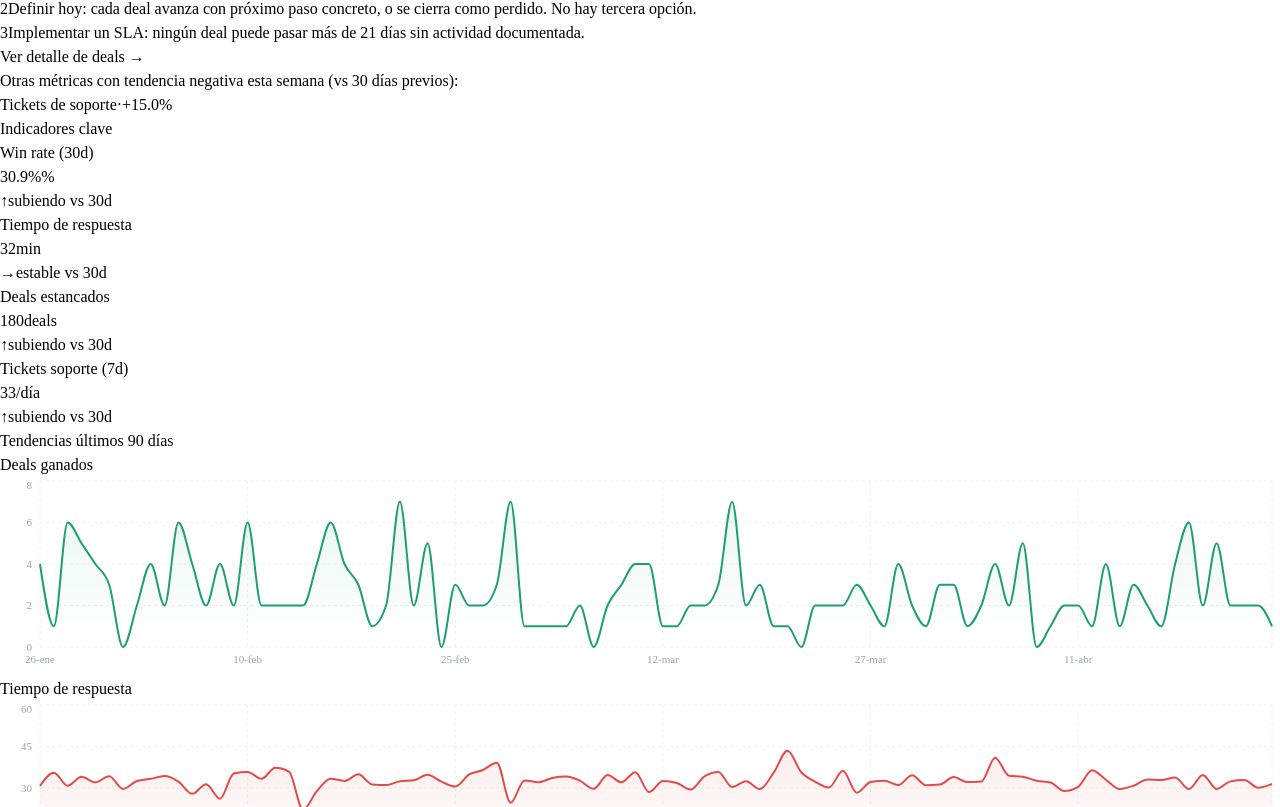
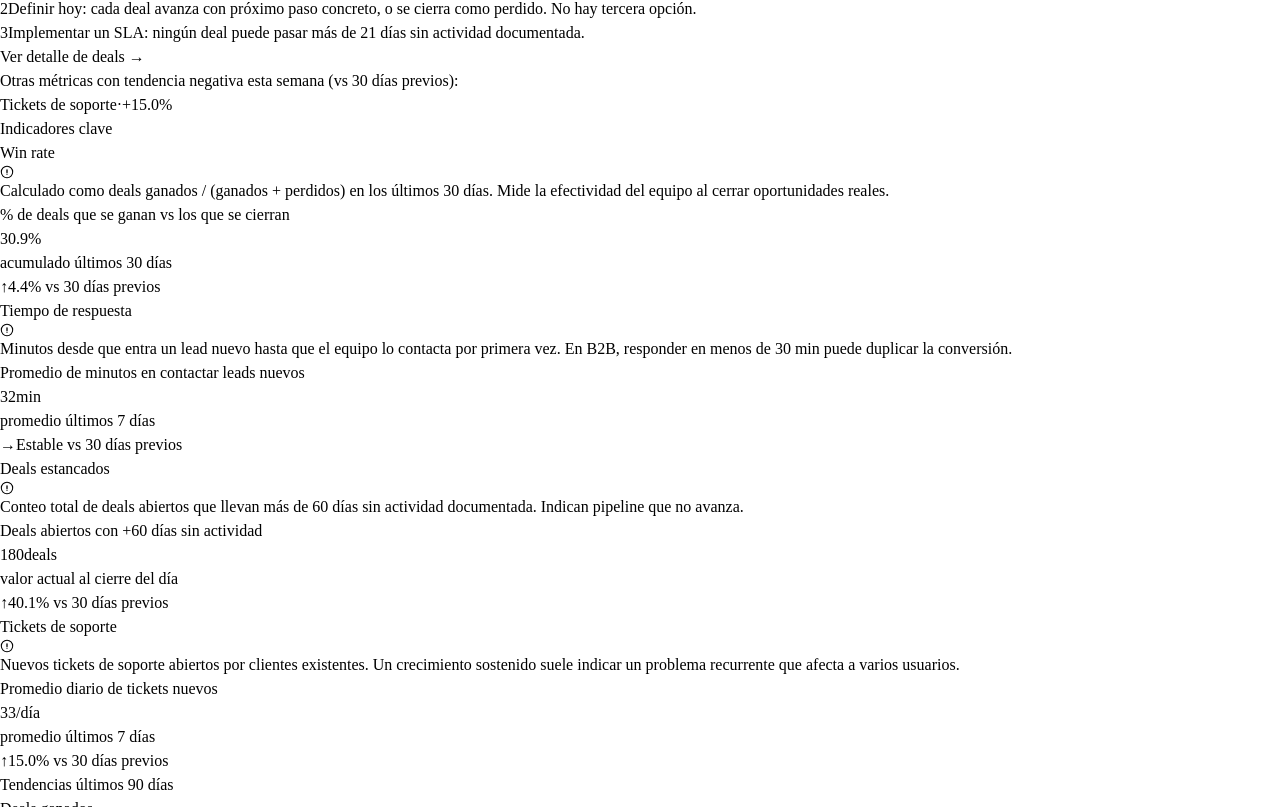
Before and after one commit to DanielOteroU/palvi-dashboard, a React (Vite) app: page / in a window 1280 px wide. Shown: the part 733-1540 px from the top of the page. Built offline with nearby package versions, Linux system fonts and the light colour scheme.

Commit message:
feat: self-explanatory KPI cards with descriptions, periods and tooltips

```diff
--- a/src/components/KPICard.tsx
+++ b/src/components/KPICard.tsx
@@ -1,5 +1,5 @@
-import { isTrendGood } from '../utils/dataUtils'
-import type { MetricMeta } from '../types/metrics'
+import { isTrendGood, getDeltaPct } from '../utils/dataUtils'
+import type { MetricMeta, DayEntry } from '../types/metrics'
 
 interface KPICardProps {
   label: string
@@ -7,28 +7,44 @@ interface KPICardProps {
   unit: string
   trend: 'up' | 'down' | 'neutral'
   direction: MetricMeta['direction']
+  description: string
+  period: string
+  tooltip: string
+  days?: DayEntry[]
+  metricKey?: keyof DayEntry['metrics']
 }
 
-export default function KPICard({ label, value, unit, trend, direction }: KPICardProps) {
+export default function KPICard({
+  label,
+  value,
+  unit,
+  trend,
+  direction,
+  description,
+  period,
+  tooltip,
+  days,
+  metricKey,
+}: KPICardProps) {
   const good = isTrendGood(trend, direction)
 
   const trendColor =
-    good === true ? 'text-emerald-500' :
-    good === false ? 'text-red-500' :
-    'text-gray-400'
-
-  const trendBg =
-    good === true ? 'bg-emerald-50 border-emerald-200' :
-    good === false ? 'bg-red-50 border-red-200' :
-    'bg-gray-50 border-gray-200'
+    good === true ? 'bg-emerald-50 border-emerald-200 text-emerald-700' :
+    good === false ? 'bg-red-50 border-red-200 text-red-700' :
+    'bg-gray-50 border-gray-200 text-gray-600'
 
   const trendArrow =
     trend === 'up' ? '↑' :
     trend === 'down' ? '↓' : '→'
 
-  const trendLabel =
-    trend === 'up' ? 'subiendo' :
-    trend === 'down' ? 'bajando' : 'estable'
+  const deltaPct = days && metricKey ? getDeltaPct(days, metricKey) : null
+
+  const trendText = () => {
+    if (trend === 'neutral') return 'Estable vs 30 días previos'
+    if (deltaPct === null) return `${trend === 'up' ? 'Subiendo' : 'Bajando'} vs 30 días previos`
+    const absPct = Math.abs(deltaPct).toFixed(1)
+    return `${absPct}% vs 30 días previos`
+  }
 
   const displayValue = value === null
     ? '—'
@@ -37,18 +53,42 @@ export default function KPICard({ label, value, unit, trend, direction }: KPICar
       : `${Math.round(value)}`
 
   return (
-    <div className="bg-white rounded-2xl border border-gray-200/60 p-5 flex flex-col gap-3 shadow-[0_1px_3px_0_rgba(0,0,0,0.04),0_4px_12px_-2px_rgba(0,0,0,0.04)] hover:shadow-[0_2px_6px_0_rgba(0,0,0,0.06),0_8px_24px_-4px_rgba(0,0,0,0.06)] transition-shadow">
-      <span className="text-xs font-medium text-gray-400 uppercase tracking-wide">{label}</span>
-      <div className="flex items-end gap-2">
-        <span className="text-3xl font-semibold text-gray-900">{displayValue}</span>
-        {value !== null && (
-          <span className="text-sm text-gray-400 mb-1">{unit}</span>
+    <div className="bg-white rounded-2xl border border-gray-200/60 p-[18px] shadow-[0_1px_3px_0_rgba(0,0,0,0.04),0_4px_12px_-2px_rgba(0,0,0,0.04)] hover:shadow-[0_2px_6px_0_rgba(0,0,0,0.06),0_8px_24px_-4px_rgba(0,0,0,0.06)] transition-shadow">
+
+      <div className="flex items-start justify-between gap-2 mb-1">
+        <span className="text-[11px] font-semibold text-gray-500 uppercase tracking-wider leading-snug">
+          {label}
+        </span>
+        <div className="relative group flex-shrink-0">
+          <svg width="14" height="14" viewBox="0 0 16 16" fill="none" className="text-gray-400 cursor-help mt-0.5">
+            <circle cx="8" cy="8" r="6.5" stroke="currentColor" strokeWidth="1.2"/>
+            <path d="M8 5.5v3M8 10.5v.01" stroke="currentColor" strokeWidth="1.5" strokeLinecap="round"/>
+          </svg>
+          <div className="absolute right-0 top-6 w-56 bg-gray-900 text-white text-xs rounded-lg px-3 py-2 opacity-0 group-hover:opacity-100 transition-opacity pointer-events-none z-20 shadow-lg leading-relaxed">
+            {tooltip}
+          </div>
+        </div>
+      </div>
+
+      <p className="text-[11px] text-gray-400 leading-snug mb-3.5">
+        {description}
+      </p>
+
+      <div className="flex items-baseline gap-1.5 mb-1">
+        <span className="text-[28px] font-semibold text-gray-900 leading-none">
+          {displayValue}
+        </span>
+        {value !== null && unit !== '%' && (
+          <span className="text-sm text-gray-400">{unit}</span>
         )}
       </div>
-      <div className={`inline-flex items-center gap-1 px-2 py-1 rounded-full border text-xs font-medium w-fit ${trendBg} ${trendColor}`}>
+
+      <p className="text-[10px] text-gray-400 italic mb-3">{period}</p>
+
+      <span className={`inline-flex items-center gap-1 px-2 py-1 rounded-full border text-[11px] font-medium ${trendColor}`}>
         <span>{trendArrow}</span>
-        <span>{trendLabel} vs 30d</span>
-      </div>
+        <span>{trendText()}</span>
+      </span>
     </div>
   )
 }
--- a/src/utils/dataUtils.ts
+++ b/src/utils/dataUtils.ts
@@ -71,9 +71,14 @@ export function getKPIs(dataset: DatasetData) {
     winRate: {
       value: calcWinRate(last30),
       trend: getTrend(days, 'deals_won'),
-      label: 'Win rate (30d)',
+      label: 'Win rate',
       unit: '%',
       direction: 'higher_is_better' as const,
+      description: '% de deals que se ganan vs los que se cierran',
+      period: 'acumulado últimos 30 días',
+      tooltip: 'Calculado como deals ganados / (ganados + perdidos) en los últimos 30 días. Mide la efectividad del equipo al cerrar oportunidades reales.',
+      days,
+      metricKey: 'deals_won' as const,
     },
     responseTime: {
       value: average(getMetricValues(last7, 'avg_response_time_min')),
@@ -81,6 +86,11 @@ export function getKPIs(dataset: DatasetData) {
       label: 'Tiempo de respuesta',
       unit: 'min',
       direction: 'lower_is_better' as const,
+      description: 'Promedio de minutos en contactar leads nuevos',
+      period: 'promedio últimos 7 días',
+      tooltip: 'Minutos desde que entra un lead nuevo hasta que el equipo lo contacta por primera vez. En B2B, responder en menos de 30 min puede duplicar la conversión.',
+      days,
+      metricKey: 'avg_response_time_min' as const,
     },
     staleDeals: {
       value: last30[last30.length - 1]?.metrics.stale_deals ?? null,
@@ -88,13 +98,23 @@ export function getKPIs(dataset: DatasetData) {
       label: 'Deals estancados',
       unit: 'deals',
       direction: 'lower_is_better' as const,
+      description: 'Deals abiertos con +60 días sin actividad',
+      period: 'valor actual al cierre del día',
+      tooltip: 'Conteo total de deals abiertos que llevan más de 60 días sin actividad documentada. Indican pipeline que no avanza.',
+      days,
+      metricKey: 'stale_deals' as const,
     },
     supportTickets: {
       value: average(getMetricValues(last7, 'support_tickets_opened')),
       trend: getTrend(days, 'support_tickets_opened'),
-      label: 'Tickets soporte (7d)',
+      label: 'Tickets de soporte',
       unit: '/día',
       direction: 'lower_is_better' as const,
+      description: 'Promedio diario de tickets nuevos',
+      period: 'promedio últimos 7 días',
+      tooltip: 'Nuevos tickets de soporte abiertos por clientes existentes. Un crecimiento sostenido suele indicar un problema recurrente que afecta a varios usuarios.',
+      days,
+      metricKey: 'support_tickets_opened' as const,
     },
   }
 }
```
